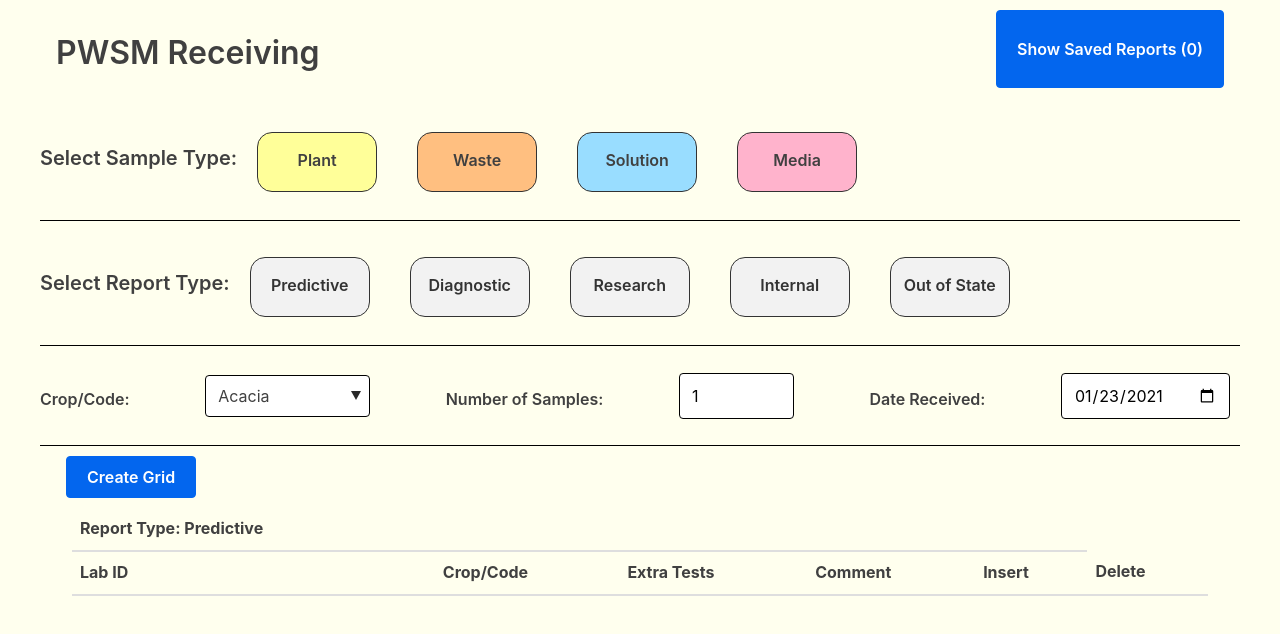
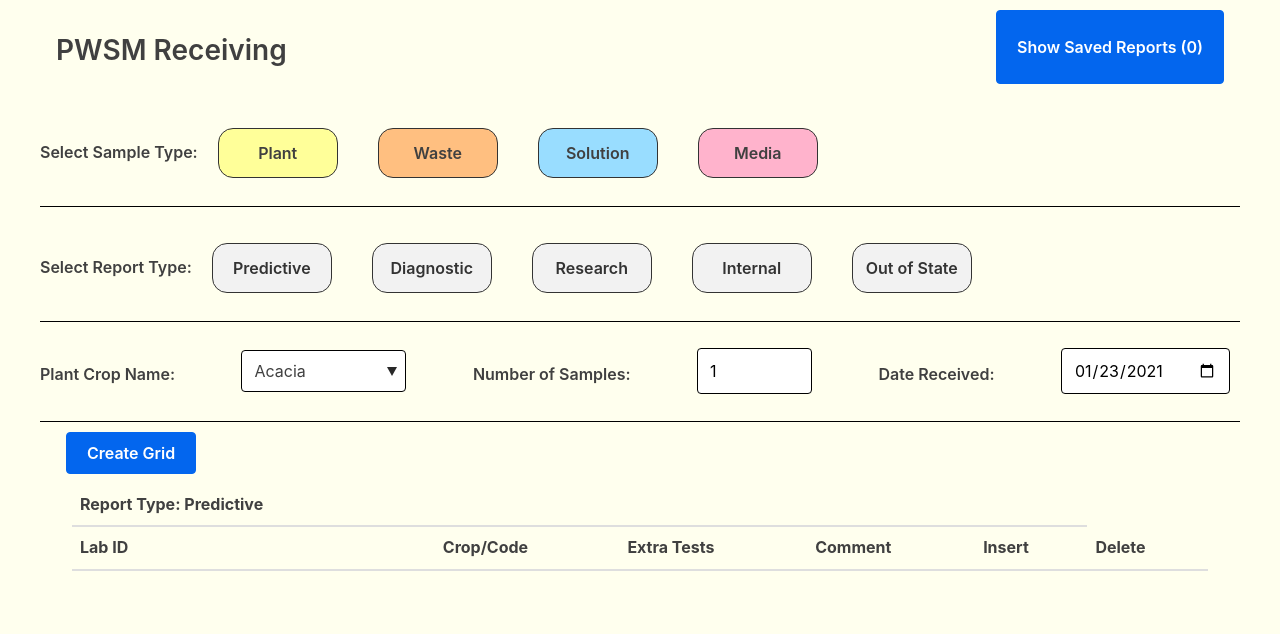
Before and after one commit to PotterOtherP/pwsm, a React (Create React App) app: page / in a window 1280 px wide. Shown: the top 634 px of the page. Built offline with nearby package versions, Linux system fonts and the light colour scheme.

Commit message:
Wrapping up layout

```diff
--- a/src/App.js
+++ b/src/App.js
@@ -417,7 +417,7 @@ class App extends Component {
             return (
             <div className="container">
             <header>
-            <h2>PWSM Receiving</h2>
+            <h3>PWSM Receiving</h3>
                 <button id="displaySavedButton"
                     onClick={() => this.displayReports()}>{"Show Saved Reports (" + saved_report_ids.length + ")"}
                 </button>
--- a/src/Form.js
+++ b/src/Form.js
@@ -25,10 +25,10 @@ class Form extends Component {
     getCurrentDate = () => {
 
         const date = new Date();
-        const year = date.getUTCFullYear();
-        let month = date.getUTCMonth() + 1;
+        const year = date.getFullYear();
+        let month = date.getMonth() + 1;
             if (month < 10) month = "0" + month;
-        const day = date.getUTCDate();
+        const day = date.getDate();
 
         return (year + "-" + month + "-" + day);
     }
@@ -79,6 +79,18 @@ class Form extends Component {
 
     }
 
+    getCodePhrase = (type) => {
+
+        switch(type)
+        {
+            case "Plant": return "Plant Crop Name: ";
+            case "Waste": return "Waste Code: ";
+            case "Solution": return "Solution Code: ";
+            case "Media": return "Media Code: ";
+            default: return "Crop/Code";
+        }
+    }
+
 
 
 
@@ -98,7 +110,7 @@ class Form extends Component {
             <form>
 
                 <fieldset className="flex-row" onChange={this.handleSampleTypeChange}>
-                    <h5>Select Sample Type:</h5>
+                    <label>Select Sample Type:</label>
                     <input type="radio" id="plant" name="sampleType" value="Plant" defaultChecked />
                     <label htmlFor="plant"><div className="radioArea plantBG">Plant</div></label>
 
@@ -113,7 +125,7 @@ class Form extends Component {
                 </fieldset>
 
                 <fieldset className="flex-row" onChange={this.handleChange}>
-                    <h5>Select Report Type:</h5>
+                    <label>Select Report Type:</label>
                     <input type="radio" id="predictive" name="reportType" value="Predictive" defaultChecked />
                     <label htmlFor="predictive"> <div className="radioArea reportTypeBG">Predictive</div></label>
 
@@ -132,7 +144,7 @@ class Form extends Component {
 
                 <fieldset className="flex-row form-bottom-row">
 
-                    <label htmlFor="numSamples">Crop/Code:</label>
+                    <label htmlFor="numSamples">{this.getCodePhrase(this.state.sampleType)}</label>
                     <select name="sampleCode" id="codeSelect" onChange={this.handleChange} value={this.state.sampleCode} >
                         {this.props.dropDown.map( (code, index) => {
                             return (<option key={index} value={code}>{code}</option>);
@@ -150,38 +162,6 @@ class Form extends Component {
 
                 </fieldset>
 
-                {/*<div>
-                                <table>
-                                <thead></thead>
-                                <tbody>
-                                <tr>
-                                    <td><label htmlFor="numSamples">Crop/Code:</label></td>
-                                    <td>
-                                    <select name="sampleCode" id="codeSelect" onChange={this.handleChange} value={this.state.sampleCode} >
-                                        {this.props.dropDown.map( (code, index) => {
-                                            return (<option key={index} value={code}>{code}</option>);
-                                        })}
-                                    </select>
-                                    </td>
-
-                                    <td><label htmlFor="numSamples">Number of Samples: </label></td>
-                                    <td>
-                                    <input type="number" id="numSamples" name="numSamples" onChange={this.handleChange}
-                                    onFocus={this.selectNumSamples} value={this.state.numSamples} min="1" max="500" required />
-                                    </td>
-
-                                    <td><label htmlFor="receiveDate">Date Received:</label></td>
-                                    <td>
-                                    <input type="date" id="receiveDate" name="receiveDate"
-                                    defaultValue={this.getCurrentDate()}
-                                    onChange={this.handleChange}/>
-                                    </td>
-
-                                </tr>
-                                </tbody>
-
-                                </table>
-                                </div>*/}
 
                 <input type="submit" id="create-grid-button" value="Create Grid" onClick={this.submitForm} />
             </form>
--- a/src/SavedTable.js
+++ b/src/SavedTable.js
@@ -1,8 +1,15 @@
 import React from 'react';
+import {getStyledLabId} from './data.js';
 
 const SavedTable = (props) => {
 
+
+
     const rows = props.records.map((row, index) => {
+
+        let first = getStyledLabId(row.sampleType, row.firstLabId);
+        let sampleRange = (row.firstLabId < row.lastLabId)? (first + " - " + row.lastLabId)
+        : first;
 
         return(
 
@@ -10,7 +17,7 @@ const SavedTable = (props) => {
             <td>{row.styledReportNumber}</td>
             <td>{row.sampleType}</td>
             <td>{row.reportType}</td>
-            <td>{row.firstLabId} - {row.lastLabId}</td>
+            <td>{sampleRange}</td>
         </tr>
 
         );
--- a/src/pwsm.css
+++ b/src/pwsm.css
@@ -10,10 +10,12 @@
     margin-left: 0px;
 }
 
+
+
 .table-container{
     position: relative;
     z-index: 1;
-    overflow: auto;
+    /*overflow: auto;*/
     max-height: 500px;
 
 }
@@ -102,11 +104,11 @@ fieldset {
 
 .radioArea {
     width: 120px;
-    height: 60px;
+    height: 50px;
     border-radius: 15px;
     margin: 20px;
     text-align: center;
-    padding-top: 15px;
+    padding-top: 12px;
 
 }
 
@@ -124,7 +126,6 @@ fieldset {
     width: 66px;
     height: 53px;
 }
-
 
 .plantBG {
     background-color: #ffff99;
```
Also changed, not shown: 1 other file (tests, documents, lock files or other folders).
